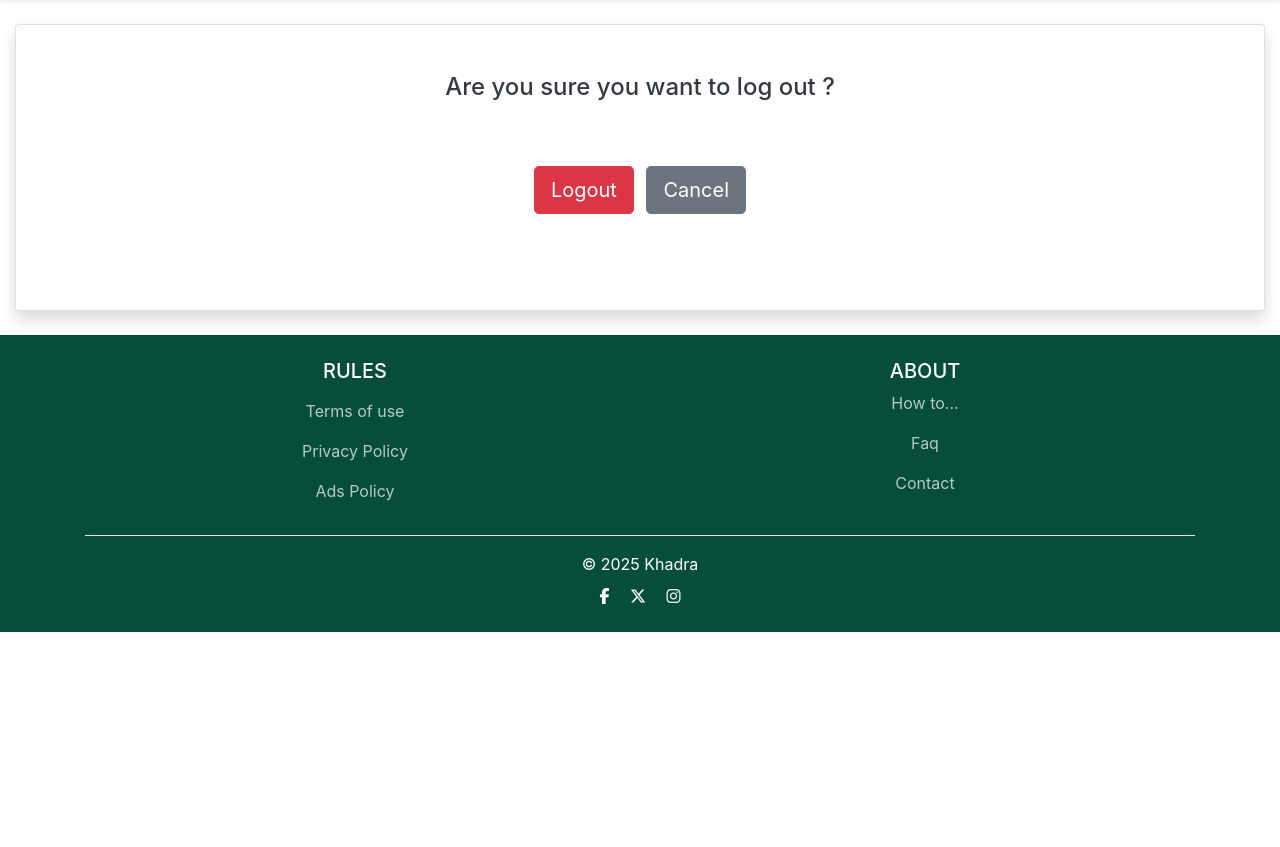
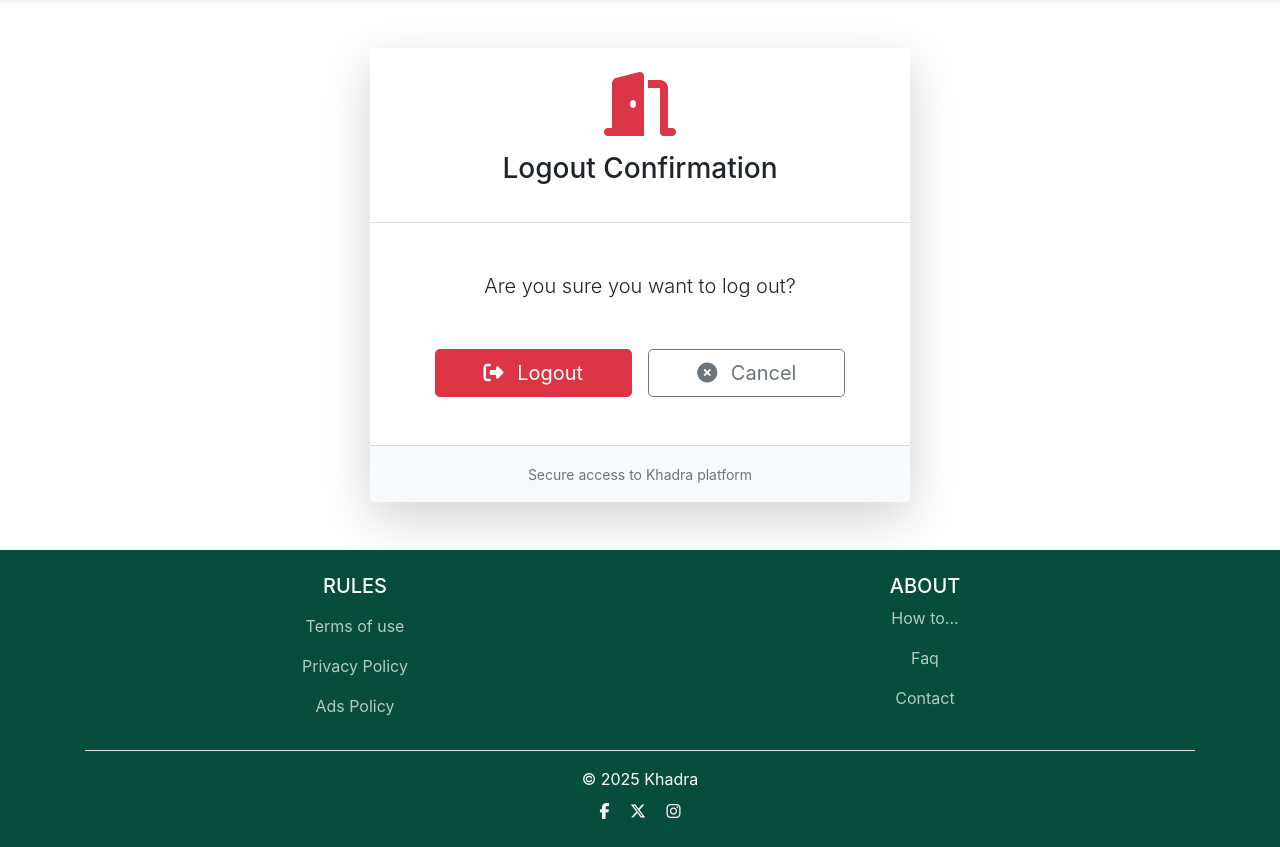
Before and after one commit to TonyXdZ/khadra, a Django app: page /accounts/logout/ in a window 1280 px wide. Shown: the part 84-931 px from the top of the page. Before the commit the page ends 716 px from the top, so only its background shows below. Run offline with Django 5.2, Linux system fonts and the light colour scheme; the visitor is signed in with stand-in values (Sample User, id 1); data that the repository does not hold is empty; parts of the project's set-up code (start-up, migrations or seed data) failed here and were passed over; some libraries are stand-ins or nearby versions.

Commit message:
feat(users/ui): redesign logout confirmation template
- Implemented new card-based layout with enhanced visual hierarchy
- Improved button styling with icons and consistent spacing

```diff
--- a/users/templates/account/logout.html
+++ b/users/templates/account/logout.html
@@ -3,17 +3,46 @@
 {% get_current_language as LANGUAGE_CODE %}
 
 {% block title %}{% trans "Logout confirmation from Khadra" %}{% endblock title %}
+
 {% block content %}
-<div class="container-fluid mb-4 mt-4">
-    <div class="card shadow p-5 text-center">
-        <h4 class="mb-3 text-dark">{% trans "Are you sure you want to log out ?" %}</h4>
-        <div class="form-container m-3 m-md-4 m-lg-5"> <!-- Responsive margins -->
-            <form method="POST">
-                {% csrf_token %}
-                {{ form|crispy }}
-            <button type="submit" class="btn btn-lg btn-danger">{% trans "Logout" %}</button>
-            <a href="{% url 'home' %}" class="btn btn-lg btn-secondary ml-2">{% trans "Cancel" %}</a>
-            </form>
+<div class="container my-5">
+    <div class="row justify-content-center">
+        <div class="col-md-8 col-lg-6">
+            <div class="card border-0 shadow-lg">
+                <div class="card-header bg-white py-4">
+                    <div class="text-center text-danger mb-3">
+                        <i class="fas fa-door-open fa-4x"></i>
+                    </div>
+                    <h3 class="card-title text-center">{% trans "Logout Confirmation" %}</h3>
+                </div>
+
+                <div class="card-body px-4 py-5">
+                    <p class="lead text-center mb-4">
+                        {% trans "Are you sure you want to log out?" %}
+                    </p>
+
+                    <form method="POST" class="text-center">
+                        {% csrf_token %}
+                        {{ form|crispy }}
+                        <div class="mt-5 d-flex justify-content-center">
+                            <button type="submit" class="btn btn-danger btn-lg px-5">
+                                <i class="fas fa-sign-out-alt mr-2"></i>
+                                {% trans "Logout" %}
+                            </button>
+                            <a href="{% url 'home' %}" class="btn btn-outline-secondary btn-lg px-5 ml-3">
+                                <i class="fas fa-times-circle mr-2"></i>
+                                {% trans "Cancel" %}
+                            </a>
+                        </div>
+                    </form>
+                </div>
+
+                <div class="card-footer bg-light text-center py-3">
+                    <small class="text-muted">
+                        {% trans "Secure access to Khadra platform" %}
+                    </small>
+                </div>
+            </div>
         </div>
     </div>
 </div>
```
